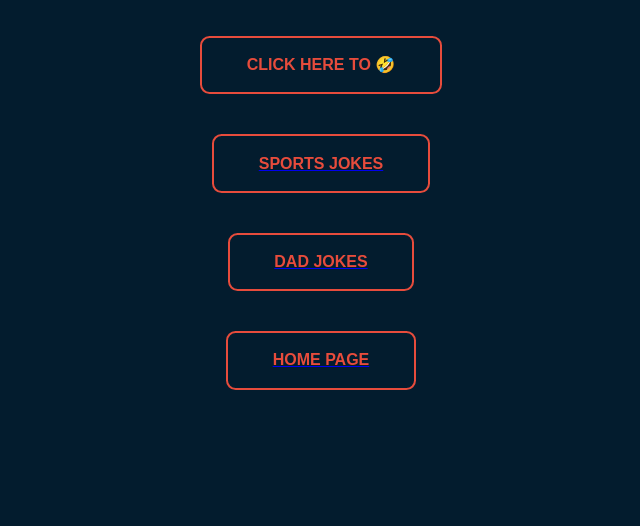
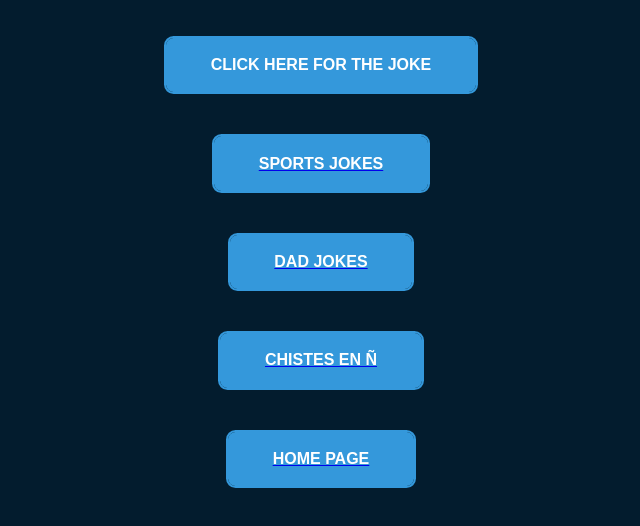
Before and after one commit to Tacoholic/jokes, a React (Create React App) app: page /ProgrammingJokes in a window 1280 px wide. Shown: the top 526 px of the page, without its empty margins (319-959 px from the left). Built offline with nearby package versions, Linux system fonts and the light colour scheme; no server answers.

Commit message:
fixed submit button

```diff
--- a/public/index.html
+++ b/public/index.html
@@ -28,7 +28,7 @@
       work correctly both with client-side routing and a non-root public URL.
       Learn how to configure a non-root public URL by running `npm run build`.
     -->
-    <title>React App</title>
+    <title>Christian's Joke App</title>
   </head>
   <body>
     <noscript>You need to enable JavaScript to run this app.</noscript>
--- a/src/components/HomePage.js
+++ b/src/components/HomePage.js
@@ -44,20 +44,20 @@ class HomePage extends React.Component {
                                     name="firstName"
                                     onChange={this.inputChange}>
                                 </input>
-                                <button
+                           </form>
+                           <button
                                 className="modal-btn"
                                 type="button"
                                 disabled={!this.state.firstName}
                                 onClick={this.displayNameHandler}>
                                 Submit
                             </button>
-                           </form>
                         </div>
                      ) : null
                 }
 
                 <div class="homepage">
-                    {this.state.submitedFirstName && <h1>Hello {this.state.submitedFirstName}</h1>}
+                    {this.state.submitedFirstName && <h1>Hello, {this.state.submitedFirstName}!</h1>}
                 </div>
                 <div class="homepage">
                     <p>Please select a category </p>
--- a/src/components/ProgrammingJokesApi.js
+++ b/src/components/ProgrammingJokesApi.js
@@ -1,6 +1,7 @@
 import React from 'react';
 import { Link } from 'react-router-dom';
-import './ProgrammingJokes.css'
+import './ProgrammingJokes.css';
+import './Buttons.css';
 
  class ProgrammingJokesApi extends React.Component {
     constructor(props){
@@ -56,21 +57,26 @@ import './ProgrammingJokes.css'
             </div>)}
           </ul>
           <div class="flex">
-            <button class="btn third" onClick={this.getData}>Click here to 🤣</button>
+            <button class="btn joke" onClick={this.getData}>Click here for the joke</button>
           </div>
           <div class="flex">
             <Link to="/SportsJokes">
-              <button class="btn third" >Sports Jokes</button>
+              <button class="btn sports" >Sports Jokes</button>
           </Link>
           </div>
           <div class="flex">
             <Link to="/DadJokes">
-              <button class="btn third" >Dad Jokes</button>
+              <button class="btn dad" >Dad Jokes</button>
+            </Link>
+          </div>
+          <div class="flex">
+            <Link to="/SpanishJokes">
+              <button class="btn spanish" >Chistes en ñ</button>
             </Link>
           </div>
           <div class="flex">
             <Link to="/">
-              <button class="btn third" >Home Page</button>
+              <button class="btn home" >Home Page</button>
             </Link>
           </div>
       </div>
--- a/src/components/SpanishJokesApi.js
+++ b/src/components/SpanishJokesApi.js
@@ -33,7 +33,7 @@ class SpanishJokesApi extends React.Component {
           <p> {randomJoke.answer} </p>
         </div>
         <div class="flex">
-          <button class="btn joke"onClick = {this.getRandomJoke}>Oprima aquí para el chiste </button>
+          <button class="btn joke"onClick = {this.getRandomJoke}>Oprime aquí</button>
         </div>
         <div class="flex">
           <Link to="/ProgrammingJokes">
--- a/src/components/SportsJokesApi.js
+++ b/src/components/SportsJokesApi.js
@@ -31,7 +31,7 @@ class SportsJokesApi extends React.Component {
           <p>{randomJoke.answer}</p>
         </div>
         <div class="flex">
-        <button class="btn joke" onClick = {this.getRandomJoke}>Click here to 🤣 </button>
+        <button class="btn joke" onClick = {this.getRandomJoke}>Click here for joke </button>
         </div>
         <div class="flex">
           <Link to="/ProgrammingJokes">
```
